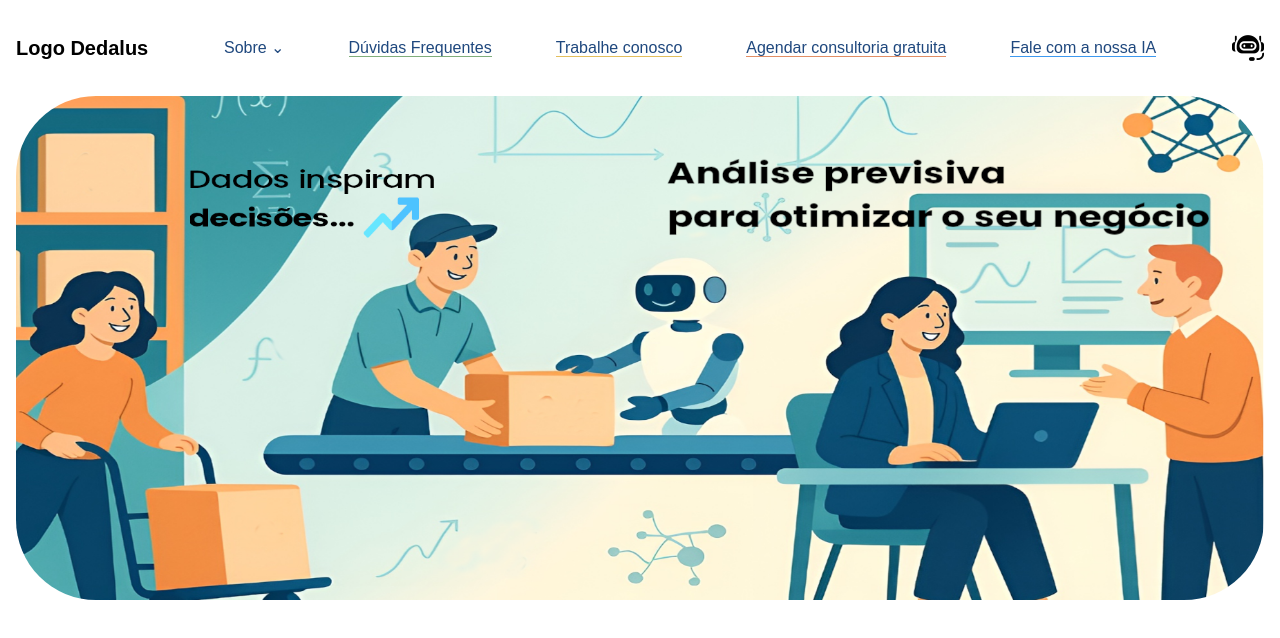
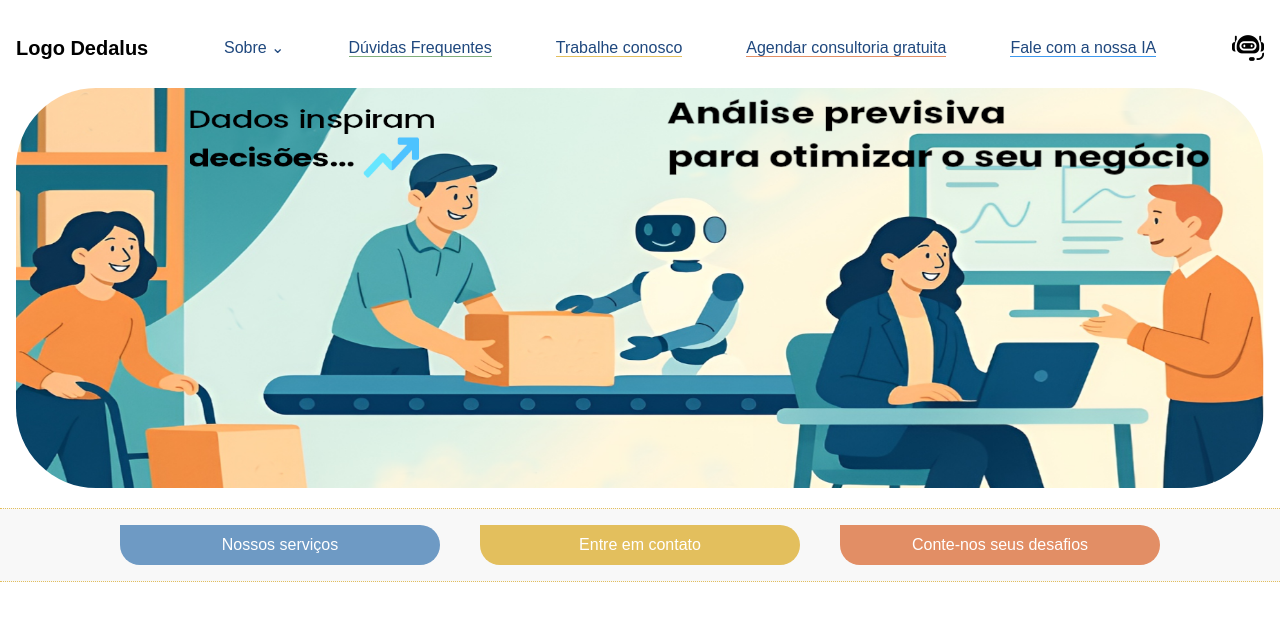
Before and after one commit to dedalusbi/site-dedalus-2.0, an Angular app: page / in a window 1280 px wide. Shown: the top 638 px of the page. Built offline with nearby package versions, Linux system fonts and the light colour scheme.

Commit message:
três botões abaixo do hero

```diff
--- a/src/app/app.component.html
+++ b/src/app/app.component.html
@@ -1,7 +1,13 @@
 <app-header></app-header>
 
-<main class="container mx-auto px-4 mt-8">
-    <img src="../assets/hero-image.png" alt="Hero Image" class="rounded-10xl w-full hero-image">
+<main class="container mx-auto px-2 sm:px-4 mt-6">
+    <img src="../assets/hero-image.png" alt="Hero Image" class="rounded-10xl w-full md:max-w-screen lg:max-w-screen-xl md:mx-auto hero-image">
 </main>
 
+<div class="flex flex-col items-center sm:flex-row sm:justify-center gap-4 sm:gap-10 mt-5 bg-custom-gray border-t border-b border-dotted border-light-yellow py-4">
+    <button class="w-full sm:w-auto md:w-80 px-10 py-2 border-none rounded-full rounded-tl-none text-white text-base cursor-pointer transition duration-300 ease-in-out bg-service-blue hover:opacity-90">Nossos serviços </button>
+    <button class="w-full sm:w-auto md:w-80 px-10 py-2 border-none rounded-full rounded-tl-none text-white text-base cursor-pointer transition duration-300 ease-in-out bg-light-yellow hover:opacity-90">Entre em contato </button>
+    <button class="w-full sm:w-auto md:w-80 px-10 py-2 border-none rounded-full rounded-tl-none text-white text-base cursor-pointer transition duration-300 ease-in-out bg-light-orange hover:opacity-90">Conte-nos seus desafios </button>
+</div>
+
 <router-outlet></router-outlet>
--- a/src/styles.css
+++ b/src/styles.css
@@ -62,7 +62,7 @@ body {
 
 .hero-image {
     width: 100%;
-    max-height: 730px;
+    max-height: 400px;
     object-fit: cover;
     object-position: center;
 }
--- a/tailwind.config.js
+++ b/tailwind.config.js
@@ -8,6 +8,9 @@ module.exports = {
                 'light-yellow': '#E3BF5D',
                 'light-orange': '#E28E65',
                 'light-blue': '#3D99F0',
+                'service-blue': '#6E9AC4',
+                'custom-gray': 'rgba(232,232,232,0.33)',
+
 
             },
             fontFamily: {
```
Also changed, not shown: src/assets/hero-image.png.
